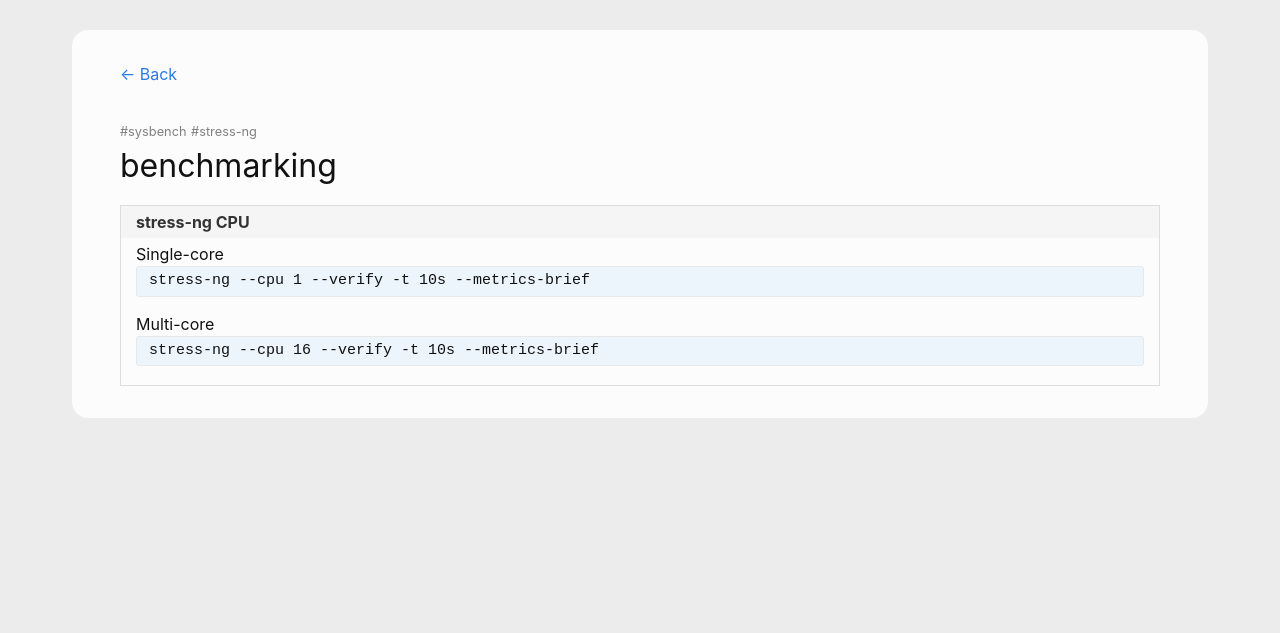
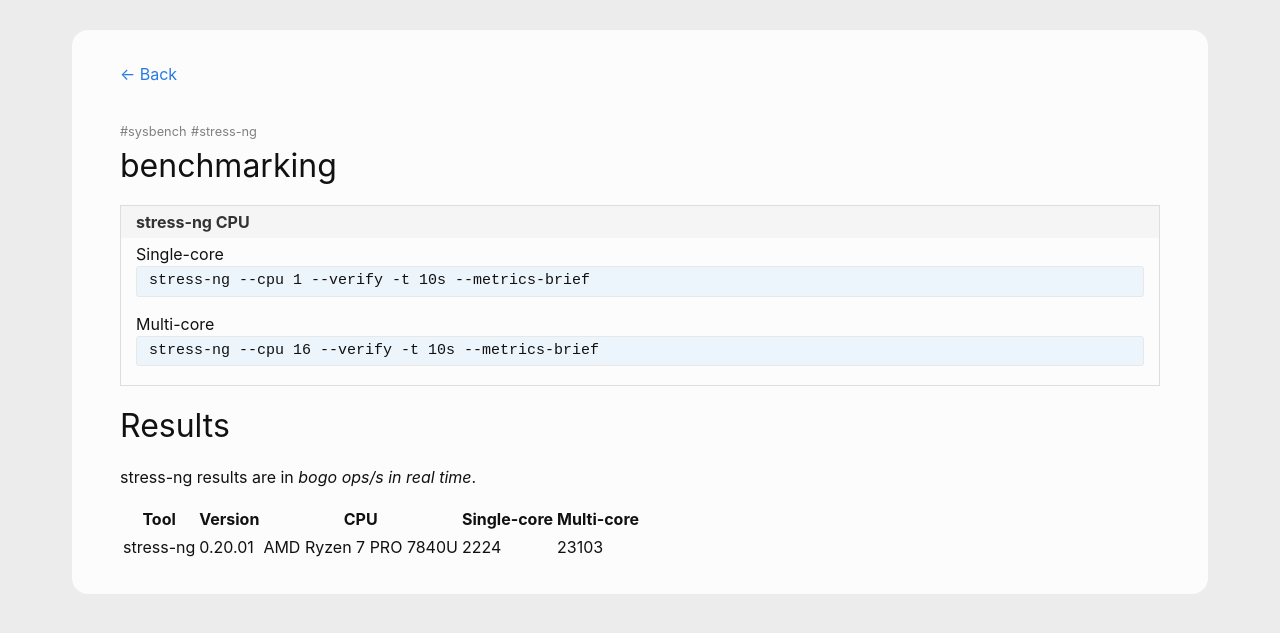
Before and after one commit to andreas-mausch/cheatsheets, a Jekyll site: the page built from _cheatsheets/benchmarking.md, in a window 1280 px wide. Shown: the top 633 px of the page. Built offline with Jekyll 4.4.1, drawn with Linux system fonts in a browser that asks for light colours.

Commit message:
Add benchmark results

```diff
--- a/_cheatsheets/benchmarking.md
+++ b/_cheatsheets/benchmarking.md
@@ -7,3 +7,11 @@
       Single-core: stress-ng --cpu 1 --verify -t 10s --metrics-brief
       Multi-core: stress-ng --cpu 16 --verify -t 10s --metrics-brief
 ---
+
+# Results
+
+stress-ng results are in *bogo ops/s in real time*.
+
+| **Tool**  | **Version** | **CPU**               | **Single-core** | **Multi-core** |
+|-----------|-------------|-----------------------|-----------------|----------------|
+| stress-ng | 0.20.01     | AMD Ryzen 7 PRO 7840U | 2224            | 23103          |
```
